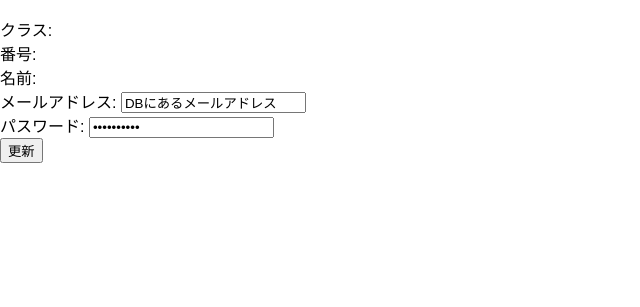
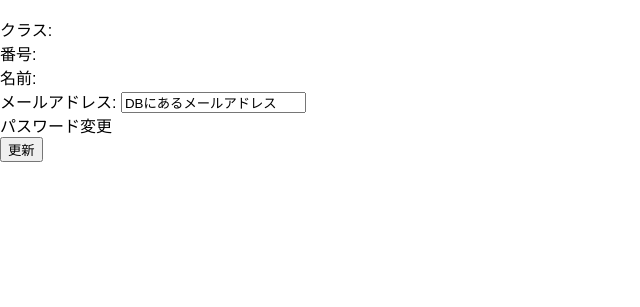
Before and after one commit to ishizukuma/album, a Django app: page /app_album/profile/ in a window 1280 px wide. Shown: the part 162-469 px from the top of the page, without its empty margins (0-640 px from the left). Run offline with Django 4.2, Linux system fonts and the light colour scheme.

Commit message:
入力フォームからリンクに変更

```diff
--- a/app_album/templates/profile.html
+++ b/app_album/templates/profile.html
@@ -11,8 +11,7 @@
     <input type="email" name="" value="DBにあるメールアドレス">
   </p>
   <p>
-    パスワード:
-    <input type="password" name="" value="DBにあるパスワード">
+    <a href="{% url 'accounts:password_change' %}" class="user-icon">パスワード変更</a>
   </p>
   <input type="button" name="" value="更新">
 </form>
```
